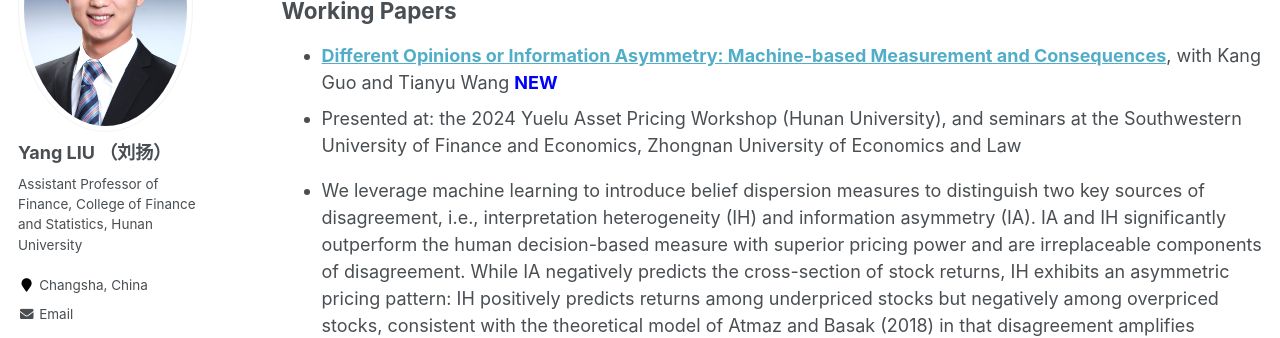
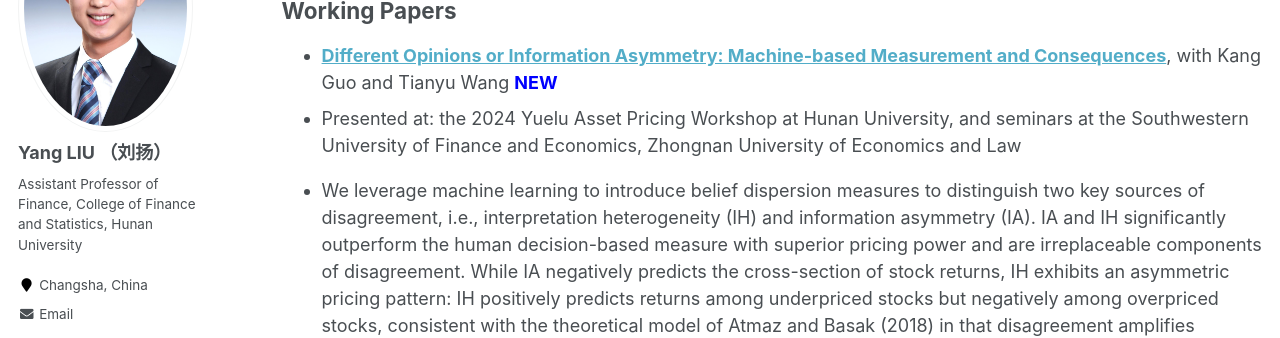
Before and after one commit to yangliu-finance/yangliu-finance.github.io, a Jekyll site: the page built from _pages/research.md, in a window 1280 px wide and 900 px high, scrolled down 798 px. Shown: the part 152-490 px from the top of the window. Built offline with Jekyll 4.4.1, drawn with Linux system fonts in a browser that asks for light colours.

```diff
--- a/_pages/research.md
+++ b/_pages/research.md
@@ -29,7 +29,7 @@ Working Papers
 ------
 
 + **[Different Opinions or Information Asymmetry: Machine-based Measurement and Consequences](https://papers.ssrn.com/sol3/papers.cfm?abstract_id=5004801)**, with Kang Guo and Tianyu Wang  **<font color="blue">NEW</font>**<font color="blue">
-+ Presented at:  the 2024 Yuelu Asset Pricing Workshop (Hunan University), and seminars at the Southwestern University of Finance and Economics, Zhongnan University of Economics and Law
++ Presented at:  the 2024 Yuelu Asset Pricing Workshop at Hunan University, and seminars at the Southwestern University of Finance and Economics, Zhongnan University of Economics and Law
 + We leverage machine learning to introduce belief dispersion measures to distinguish two key sources of disagreement, i.e., interpretation heterogeneity (IH) and information asymmetry (IA). IA and
 IH significantly outperform the human decision-based measure with superior pricing power and are irreplaceable components of disagreement. While IA negatively predicts the cross-section of
 stock returns, IH exhibits an asymmetric pricing pattern: IH positively predicts returns among underpriced stocks but negatively among overpriced stocks, consistent with the theoretical model
```
